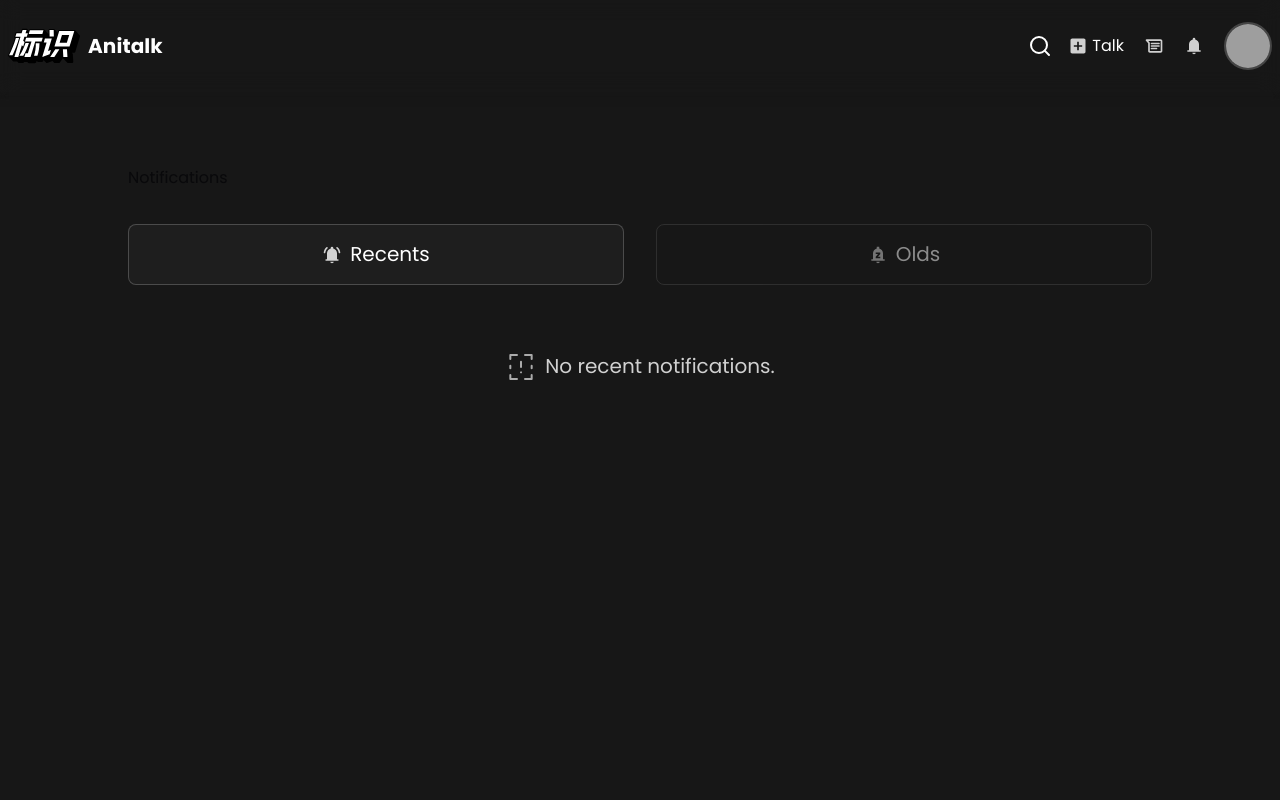
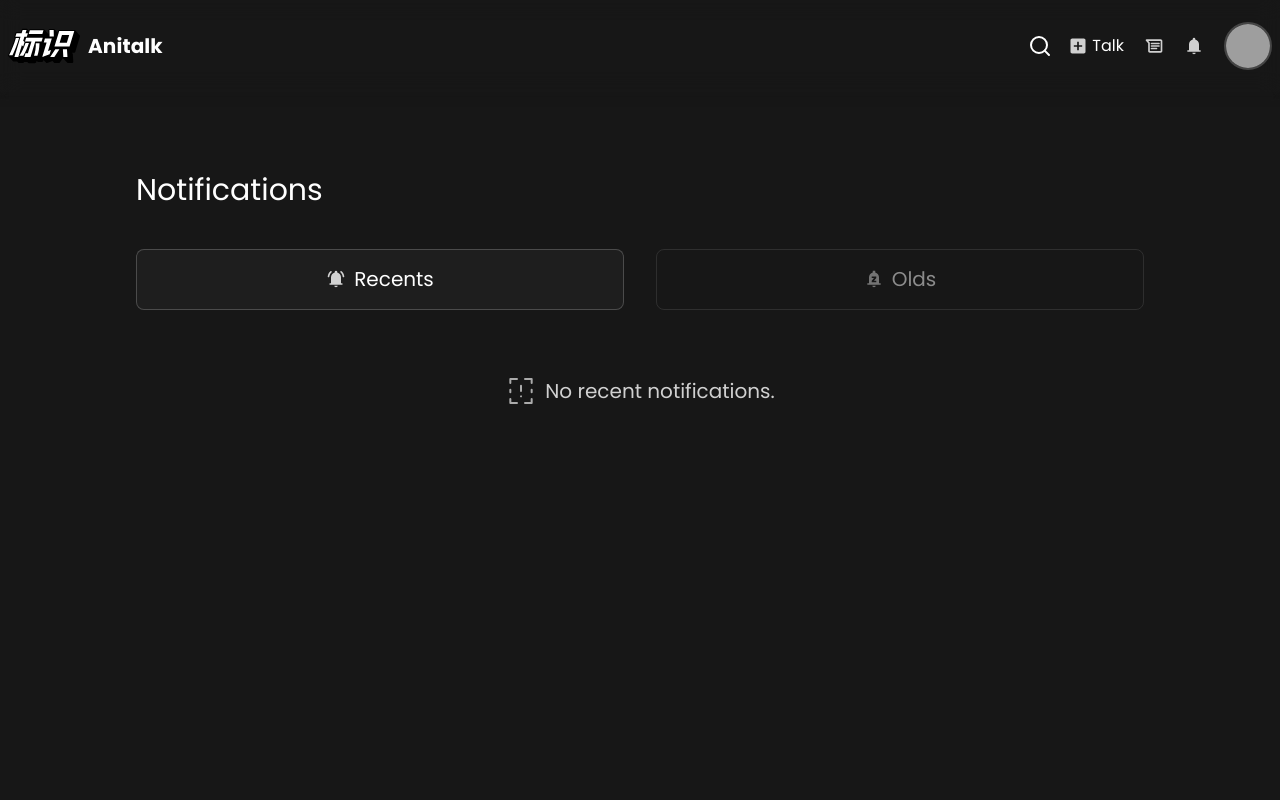
Before and after one commit to enesuur/anitalk-frontend-dev, a Next.js app: page /notifications in a window 1280 px wide. Shown: the top 800 px of the page. Built offline with nearby package versions, Linux system fonts and the light colour scheme; grey boxes are pictures that could not be loaded; what axios-retry, next-redux-wrapper would draw is missing.

Commit message:
fix: meh, we need to change the custom headings to default ones.

```diff
--- a/src/app/notifications/page.tsx
+++ b/src/app/notifications/page.tsx
@@ -8,6 +8,7 @@ import { iconStyles } from '@/helpers/index';
 import { useVirtualizer } from '@tanstack/react-virtual';
 import { useInfiniteQuery } from '@tanstack/react-query';
 import { getNotifications } from './_services/notification.service';
+import { H1 } from '@/shared/ui/headings';
 
 const PAGE_SIZE = 50;
 
@@ -69,11 +70,8 @@ const Page = () => {
   return (
     <React.Fragment>
       <section>
-        <div className='container'>
-          <h1 className='h-1' style={{ maxWidth: '1024px', margin: 'auto' }}>
-            Notifications
-          </h1>
-
+        <div className='container' style={{ maxWidth: '1024px' }}>
+          <H1>Notifications</H1>
           <nav className={styles.tabContainer}>
             <button
               className={`${styles.btnTab} ${!tabState ? styles.active : ''}`}
```
